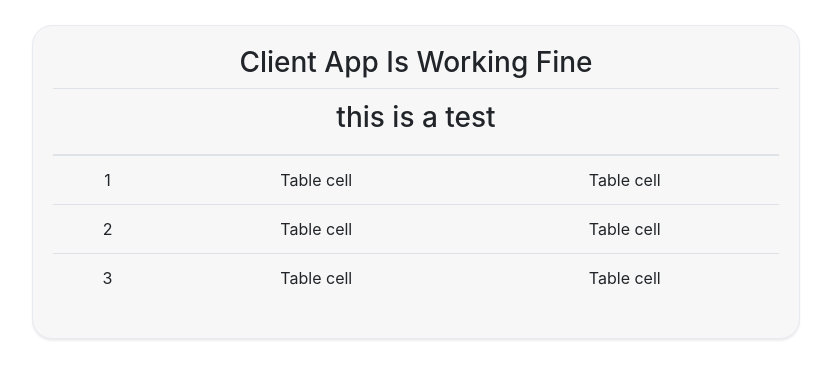
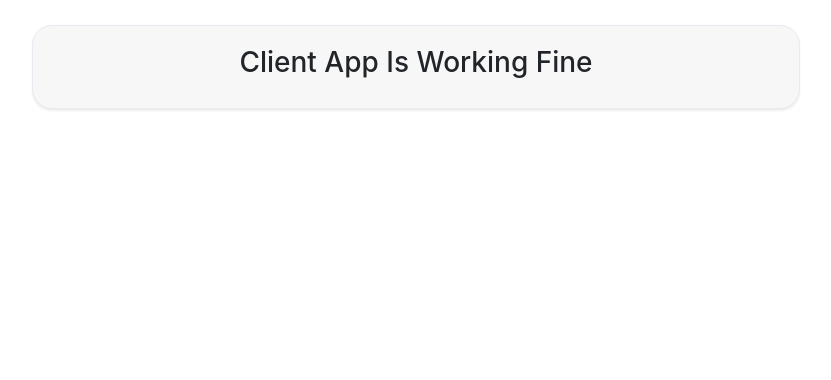
Before and after one commit to mohamedzaki02/challange, a React (Create React App) app in the folder client/: page / in a window 1280 px wide. Shown: the top 380 px of the page, without its empty margins (224-1055 px from the left). Built offline with nearby package versions, Linux system fonts and the light colour scheme; no server answers.

Commit message:
handle callback mistake in customers query

```diff
--- a/client/src/app/App.js
+++ b/client/src/app/App.js
@@ -3,7 +3,6 @@ import axios from 'axios';
 import './App.css';
 import 'bootstrap/dist/css/bootstrap.min.css';
 import Customer from '../components/customer/customer';
-import Table from 'react-bootstrap/Table';
 
 import socketIOClient from 'socket.io-client';
 
@@ -42,63 +41,11 @@ class App extends Component {
     return (
       <div className="App">
         <h3>Client App Is Working Fine</h3>
-        {/* {
+        {
           this.state.customers.forEach(customer =>
             <Customer name={customer.fullName} address={customer.address}></Customer>
           )
-        } */}
-
-
-
-        <div>
-          <Table responsive="sm">
-            <thead>
-              <tr>
-                <th colSpan="3">
-                  <div>
-                      <h3>this is a test</h3>
-                  </div>
-                </th>
-
-              </tr>
-            </thead>
-            <tbody>
-              <tr>
-                <td>1</td>
-                <td>Table cell</td>
-                <td>Table cell</td>
-
-              </tr>
-              <tr>
-                <td>2</td>
-                <td>Table cell</td>
-                <td>Table cell</td>
-
-              </tr>
-              <tr>
-                <td>3</td>
-                <td>Table cell</td>
-                <td>Table cell</td>
-
-              </tr>
-            </tbody>
-          </Table>
-
-        </div>
-
-
-
-
-
-
-
-
-
-
-
-
-
-
+        }
       </div>
     );
   }
```
Also changed, not shown: 1 other file (tests, documents, lock files or other folders).
